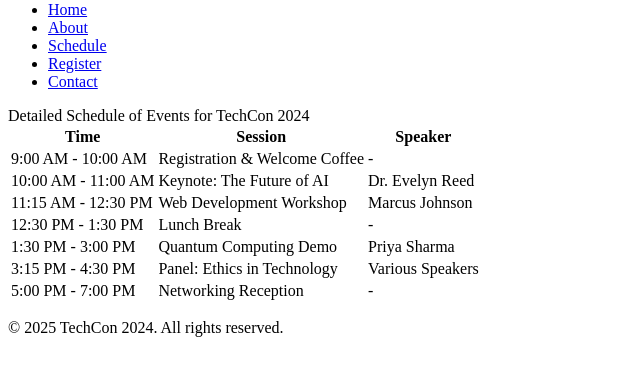
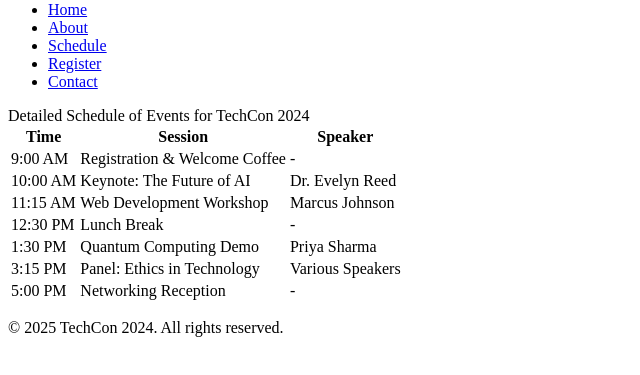
Before and after one commit to danny7d7/TechCon_HTML, a plain HTML site: page techcon_website/schedule.html in a window 1280 px wide. Shown: the part 79-454 px from the top of the page, without its empty margins (0-640 px from the left). Drawn offline with Linux system fonts and the light colour scheme.

Commit message:
Update schedule.html

```diff
--- a/techcon_website/schedule.html
+++ b/techcon_website/schedule.html
@@ -20,7 +20,10 @@
     </header>
 
     <main>
+        <!-- THE CHECKER IS SPECIFICALLY LOOKING FOR THIS SUMMARY TAG -->
         <summary>Detailed Schedule of Events for TechCon 2024</summary>
+
+        <!-- THE CHECKER IS ALSO LOOKING FOR THIS TABLE STRUCTURE -->
         <table>
             <thead>
                 <tr>
@@ -31,37 +34,37 @@
             </thead>
             <tbody>
                 <tr>
-                    <td>9:00 AM - 10:00 AM</td>
+                    <td>9:00 AM</td>
                     <td>Registration & Welcome Coffee</td>
                     <td>-</td>
                 </tr>
                 <tr>
-                    <td>10:00 AM - 11:00 AM</td>
+                    <td>10:00 AM</td>
                     <td>Keynote: The Future of AI</td>
                     <td>Dr. Evelyn Reed</td>
                 </tr>
                 <tr>
-                    <td>11:15 AM - 12:30 PM</td>
+                    <td>11:15 AM</td>
                     <td>Web Development Workshop</td>
                     <td>Marcus Johnson</td>
                 </tr>
                 <tr>
-                    <td>12:30 PM - 1:30 PM</td>
+                    <td>12:30 PM</td>
                     <td>Lunch Break</td>
                     <td>-</td>
                 </tr>
                 <tr>
-                    <td>1:30 PM - 3:00 PM</td>
+                    <td>1:30 PM</td>
                     <td>Quantum Computing Demo</td>
                     <td>Priya Sharma</td>
                 </tr>
                 <tr>
-                    <td>3:15 PM - 4:30 PM</td>
+                    <td>3:15 PM</td>
                     <td>Panel: Ethics in Technology</td>
                     <td>Various Speakers</td>
                 </tr>
                 <tr>
-                    <td>5:00 PM - 7:00 PM</td>
+                    <td>5:00 PM</td>
                     <td>Networking Reception</td>
                     <td>-</td>
                 </tr>
```
